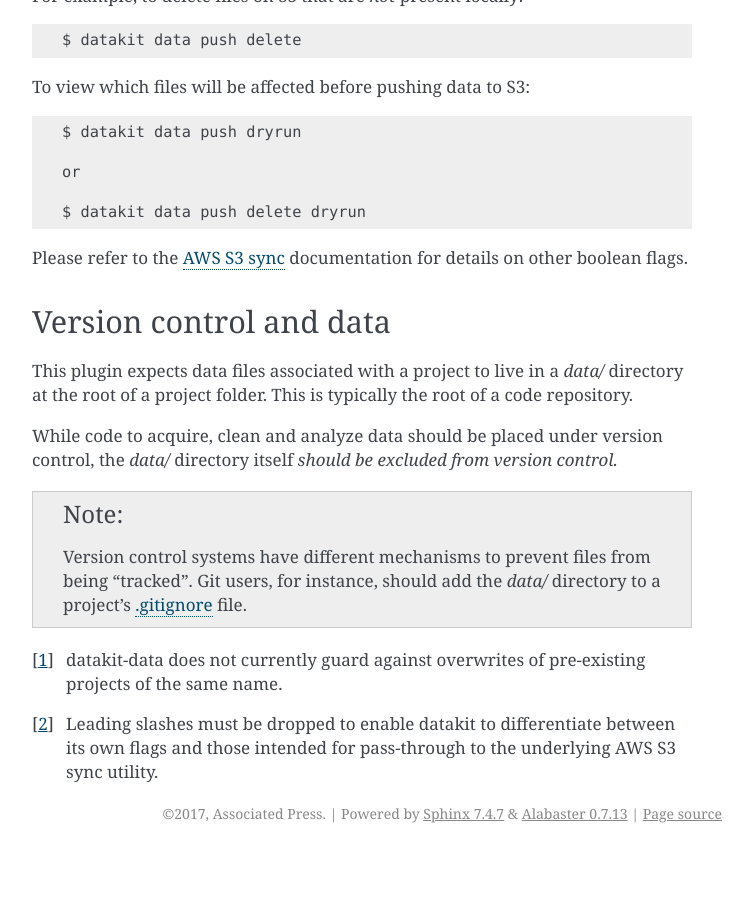
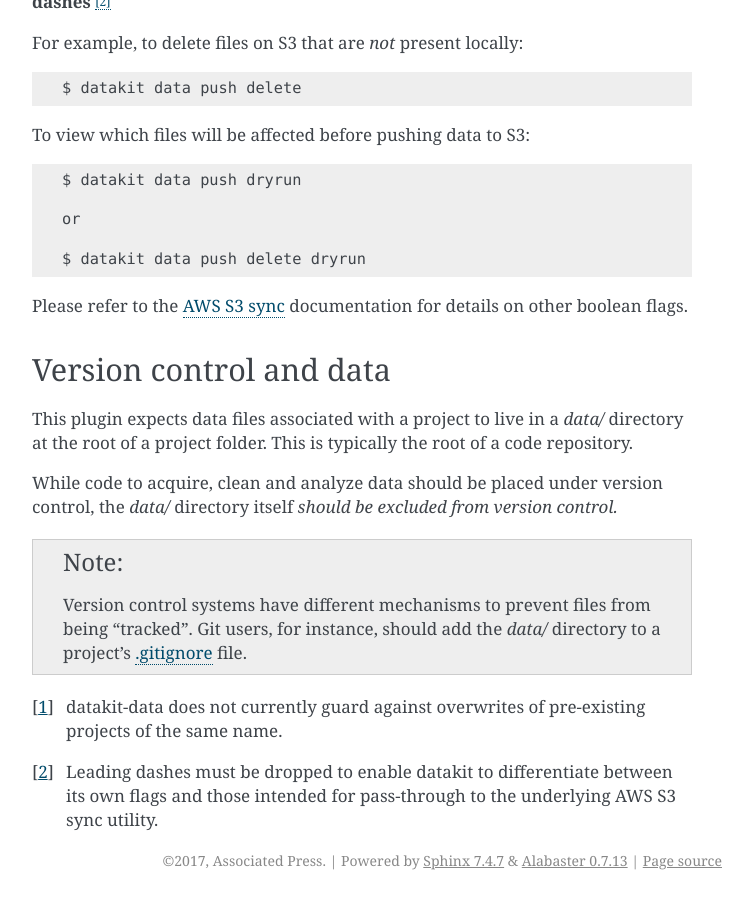
Before and after one commit to associatedpress/datakit-data, a Sphinx documentation site: the page built from docs/usage.rst, in a window 1280 px wide and 900 px high, scrolled down 3924 px. Shown: the whole window, without its empty margins (388-1141 px from the left). Built offline with Sphinx 7.4.7, drawn with Linux system fonts in a browser that asks for light colours; before the commit the page ends 4777 px from its top, so only the background shows below that; some of the changed text lies outside the part shown.

Commit message:
Minor doc improvements & cleanup

```diff
--- a/docs/index.rst
+++ b/docs/index.rst
@@ -14,6 +14,7 @@
    authors
    credits
    history
+   modules
 
 Indices and tables
 ==================
--- a/docs/quickstart.rst
+++ b/docs/quickstart.rst
@@ -4,8 +4,12 @@
 Install::
 
 
-  $ sudo pip install datakit-data
+  $ pip install datakit-data
   $ aws configure
+
+If using `uv`, install alongside `datakit-core`::
+
+  $ uv tool install datakit-core --with datakit-data --with ... (other datakit plugins)
 
 Initialize project for use with S3::
 
--- a/docs/readme.rst
+++ b/docs/readme.rst
@@ -7,9 +7,6 @@
 
 .. image:: https://img.shields.io/pypi/v/datakit-data.svg
         :target: https://pypi.python.org/pypi/datakit-data
-
-.. image:: https://img.shields.io/travis/associatedpress/datakit-data.svg
-        :target: https://travis-ci.org/associatedpress/datakit-data
 
 .. image:: http://readthedocs.org/projects/datakit-data/badge/?version=latest
    :target: https://datakit-data.readthedocs.io/en/latest/
--- a/docs/usage.rst
+++ b/docs/usage.rst
@@ -115,7 +117,7 @@
 
 For example, to store data in an S3 bucket at the following path::
 
-  projects/2017/my-project
+  projects/2017/my-project/
 
 ..you would set **s3_path_prefix** to *projects/2017*. This path would then be
 prepended to the project's name in the *s3_path* configuration whenever a new
@@ -124,13 +126,13 @@
 Similarly, you can segregate data assets inside of a project directory on S3
 by using the **s3_path_suffix**. For example, to store data at the below path::
 
-  my-project/data
+  my-project/data/
 
-...you would set **s3_path_suffix** to *data/*.
+...you would set **s3_path_suffix** to *data*.
 
 And of course, you can use both of these settings in tandem::
 
-  projects/2017/my-project/data
+  projects/2017/my-project/data/
 
 
 Data push/pull
@@ -221,5 +223,5 @@
 .. _`.gitignore`: https://git-scm.com/docs/gitignore
 
 .. [1] datakit-data does not currently guard against overwrites of pre-existing projects of the same name.
-.. [2] Leading slashes must be dropped to enable datakit to differentiate between its own flags and those intended for
+.. [2] Leading dashes must be dropped to enable datakit to differentiate between its own flags and those intended for
    pass-through to the underlying AWS S3 sync utility.
```
Also changed, not shown: other parts of docs/usage.rst (+5 -3 lines), CONTRIBUTING.rst (+7 -13 lines), 6 other files.
